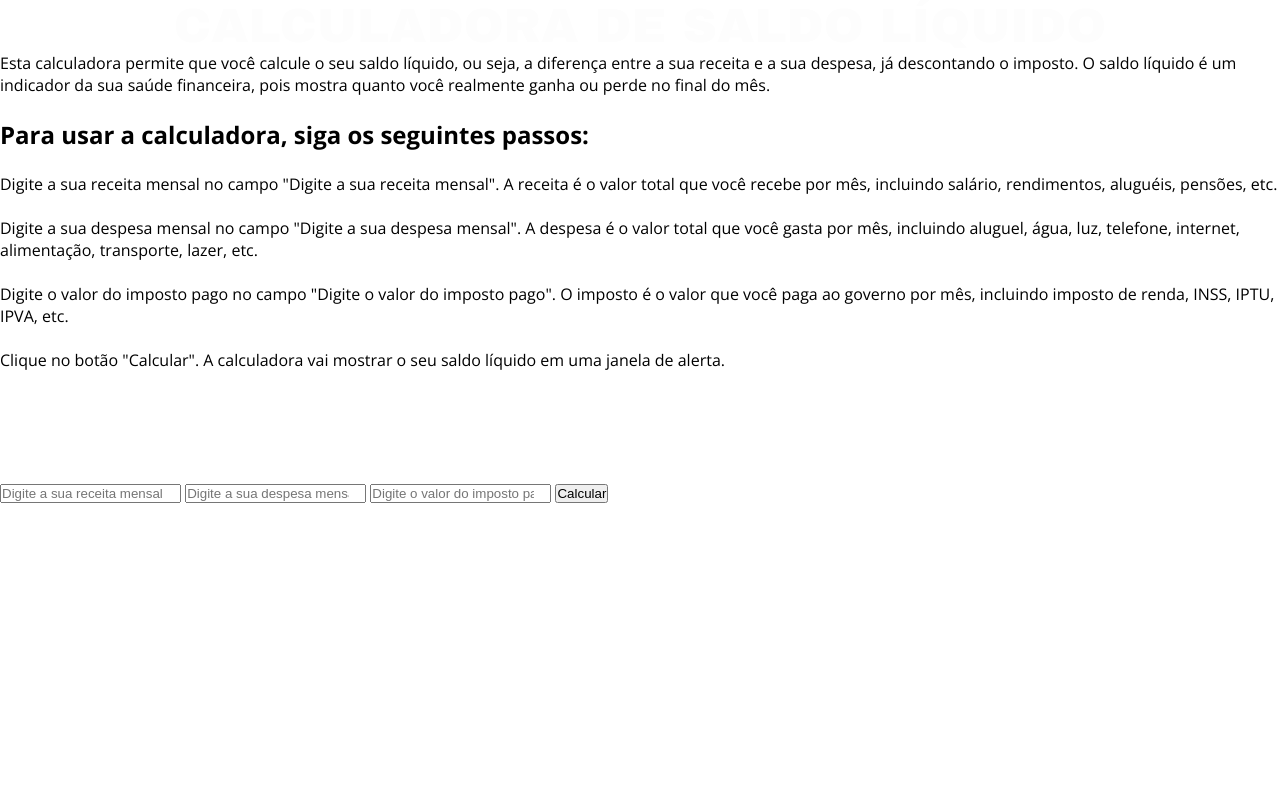
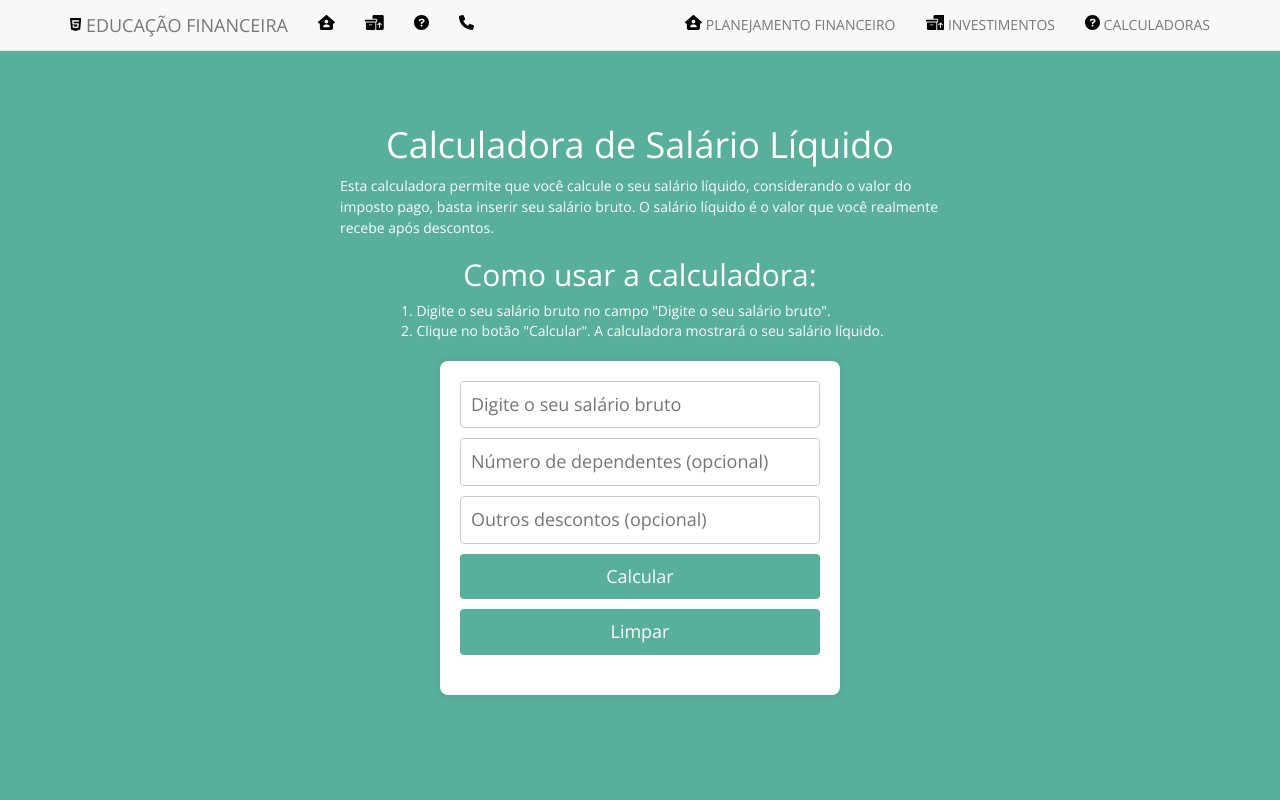
Before and after one commit to og3da/ProjetoFinanceiro, a Django app: page /calculadoras/calc-sal-liquido in a window 1280 px wide. Run offline with Django 4.2, Linux system fonts and the light colour scheme; some libraries are stand-ins or nearby versions.

Commit message:
adicionando estilo na sessao calculadoras

```diff
--- a/Projeto_django/calculadoras/templates/calc-sal-liquido.html
+++ b/Projeto_django/calculadoras/templates/calc-sal-liquido.html
@@ -1,85 +1,170 @@
-{% extends "master.html" %}
+{% extends 'master-generic.html' %}
 
 {% block title %}
   SALÁRIO LÍQUIDO
 {% endblock %}
 
+{% block styles %}
+  <style>
+    body {
+      background-color: #58af9b;
+      color: #fff;
+      margin: 0;
+      padding: 0;
+      display: flex;
+      flex-direction: column;
+      align-items: center;
+      justify-content: center;
+      height: 100vh;
+    }
+
+    h1,
+    h2 {
+      text-align: center;
+    }
+
+    p {
+      max-width: 600px;
+      margin: 0 auto;
+      line-height: 1.5;
+    }
+
+    ol {
+      max-width: 600px;
+      margin: 0 auto;
+      padding-left: 20px;
+    }
+
+    .calculator {
+      background-color: #fff;
+      padding: 20px;
+      border-radius: 8px;
+      box-shadow: 0 0 10px rgba(0, 0, 0, 0.1);
+      margin-top: 20px;
+      max-width: 400px;
+      width: 100%;
+    }
+
+    form {
+      display: flex;
+      flex-direction: column;
+      gap: 10px;
+    }
+
+    input {
+      padding: 10px;
+      border: 1px solid #ccc;
+      border-radius: 4px;
+    }
+
+    button {
+      background-color: #58af9b;
+      color: #fff;
+      padding: 10px;
+      border: none;
+      border-radius: 4px;
+      cursor: pointer;
+    }
+
+    button:hover {
+      background-color: #3e8e7f;
+    }
+
+    .display-box {
+      margin-top: 20px;
+      font-weight: bold;
+      color: black;
+    }
+
+    .calculator input {
+      color: black;
+    }
+  </style>
+{% endblock %}
+
 {% block content %}
-    <h1
-      style="
-        font-family: 'Arial Black', sans-serif;
-        font-size: 3em;
-        color: #fdfdfd;
-        text-transform: uppercase;
-        text-align: center;
-        animation: escrevendo 4s steps(40) forwards;
-      "
-    >
-      Calculadora de saldo líquido
-    </h1>
-    <p>
-      Esta calculadora permite que você calcule o seu saldo líquido, ou seja, a
-      diferença entre a sua receita e a sua despesa, já descontando o imposto. O
-      saldo líquido é um indicador da sua saúde financeira, pois mostra quanto
-      você realmente ganha ou perde no final do mês.
-    </p>
-    <br />
-    <h2>Para usar a calculadora, siga os seguintes passos:</h2>
-    <br />
-    <ol>
-      <li>
-        Digite a sua receita mensal no campo "Digite a sua receita mensal". A
-        receita é o valor total que você recebe por mês, incluindo salário,
-        rendimentos, aluguéis, pensões, etc.
-      </li>
-      <br />
-      <li>
-        Digite a sua despesa mensal no campo "Digite a sua despesa mensal". A
-        despesa é o valor total que você gasta por mês, incluindo aluguel, água,
-        luz, telefone, internet, alimentação, transporte, lazer, etc.
-      </li>
-      <br />
-      <li>
-        Digite o valor do imposto pago no campo "Digite o valor do imposto
-        pago". O imposto é o valor que você paga ao governo por mês, incluindo
-        imposto de renda, INSS, IPTU, IPVA, etc.
-      </li>
-      <br />
-      <li>
-        Clique no botão "Calcular". A calculadora vai mostrar o seu saldo
-        líquido em uma janela de alerta.
-      </li>
-      <br />
-    </ol>
-    <br />
-    <br />
-    <br />
-    <br />
-    <form>
-      <input
-        type="number"
-        id="receita"
-        placeholder="Digite a sua receita mensal"
-      />
-      <input
-        type="number"
-        id="despesa"
-        placeholder="Digite a sua despesa mensal"
-      />
-      <input
-        type="number"
-        id="imposto"
-        placeholder="Digite o valor do imposto pago"
-      />
+  <h1>Calculadora de Salário Líquido</h1>
+  <p>Esta calculadora permite que você calcule o seu salário líquido, considerando o valor do imposto pago, basta inserir seu salário bruto. O salário líquido é o valor que você realmente recebe após descontos.</p>
+
+  <h2>Como usar a calculadora:</h2>
+
+  <ol>
+    <li>Digite o seu salário bruto no campo "Digite o seu salário bruto".</li>
+    <li>Clique no botão "Calcular". A calculadora mostrará o seu salário líquido.</li>
+  </ol>
+
+  <div class="calculator">
+    <form id="form">
+      <input type="number" id="salarioBruto" placeholder="Digite o seu salário bruto" required />
+      <input type="number" id="dependentes" placeholder="Número de dependentes (opcional)" />
+      <input type="number" id="outrosDescontos" placeholder="Outros descontos (opcional)" />
       <button onclick="calcular()">Calcular</button>
+      <button type="button" onclick="limparCampos()">Limpar</button>
     </form>
-    <script>
-      function calcular() {
-        var receita = parseFloat(document.getElementById("receita").value);
-        var despesa = parseFloat(document.getElementById("despesa").value);
-        var imposto = parseFloat(document.getElementById("imposto").value);
-        var saldo = receita - despesa - imposto;
-        alert("O seu saldo líquido é: R$ " + saldo.toFixed(2));
+    <p id="resultado" class="display-box"></p>
+  </div>
+
+  <script>
+    function calcular() {
+      var salarioBruto = parseFloat(document.getElementById('salarioBruto').value)
+      var dependentes = parseInt(document.getElementById('dependentes').value) || 0
+      var outrosDescontos = parseFloat(document.getElementById('outrosDescontos').value) || 0
+
+      if (isNaN(salarioBruto)) {
+        alert('Por favor, preencha todos os campos com valores numéricos.')
+        return
       }
-    </script>
+
+      var aliquotaINSS
+      if (salarioBruto <= 1320) {
+        aliquotaINSS = 0.075
+      } else if (salarioBruto <= 2571.29) {
+        aliquotaINSS = 0.09
+      } else if (salarioBruto <= 3856.94) {
+        aliquotaINSS = 0.12
+      } else {
+        aliquotaINSS = 0.14
+      }
+
+      var descontoINSS = salarioBruto * aliquotaINSS
+      var baseCalculoIR = salarioBruto - descontoINSS - dependentes * 189.59
+
+      var aliquotaIR
+      var deducaoIR
+      if (baseCalculoIR <= 2112) {
+        aliquotaIR = 0
+        deducaoIR = 0
+      } else if (baseCalculoIR <= 2826.65) {
+        aliquotaIR = 0.075
+        deducaoIR = 158.4
+      } else if (baseCalculoIR <= 3751.05) {
+        aliquotaIR = 0.15
+        deducaoIR = 370.4
+      } else if (baseCalculoIR <= 4664.68) {
+        aliquotaIR = 0.225
+        deducaoIR = 651.73
+      } else {
+        aliquotaIR = 0.275
+        deducaoIR = 884.96
+      }
+
+      var descontoIR = baseCalculoIR * aliquotaIR - deducaoIR
+      var salarioLiquido = salarioBruto - descontoINSS - descontoIR - outrosDescontos
+
+      var form = document.getElementById('form')
+      var resultado = document.getElementById('resultado')
+
+      form.addEventListener('submit', function (event) {
+        event.preventDefault()
+        resultado.textContent = 'Salário líquido: R$ ' + salarioLiquido.toFixed(2)
+      })
+    }
+
+    function limparCampos() {
+      document.getElementById('salarioBruto').value = ''
+      document.getElementById('dependentes').value = ''
+      document.getElementById('outrosDescontos').value = ''
+      document.getElementById('resultado').textContent = ''
+    }
+  </script>
 {% endblock %}
--- a/Projeto_django/investimentos/templates/inv-longo.html
+++ b/Projeto_django/investimentos/templates/inv-longo.html
@@ -9,7 +9,6 @@
     body {
       background-color: #58af9b; /* Cor de fundo principal */
       color: whitesmoke; /* Cor do texto */
-      font-family: 'Segoe UI', Tahoma, Geneva, Verdana, sans-serif;
     }
 
     h1 {
```
Also changed, not shown: Projeto_django/calculadoras/templates/calc-ferias.html (+101 -41 lines), Projeto_django/calculadoras/templates/calc-imp-renda.html (+88 -34 lines).
